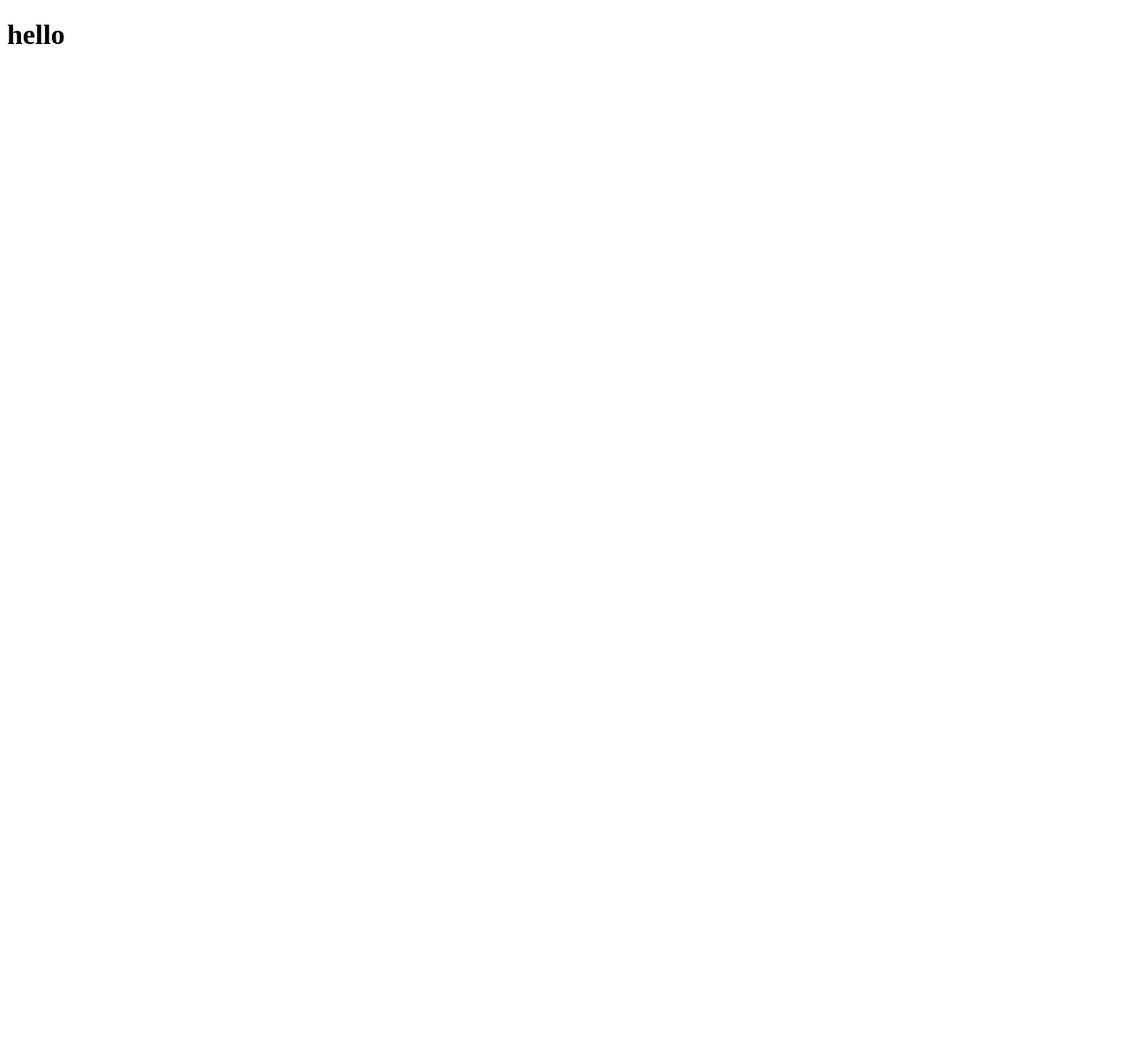
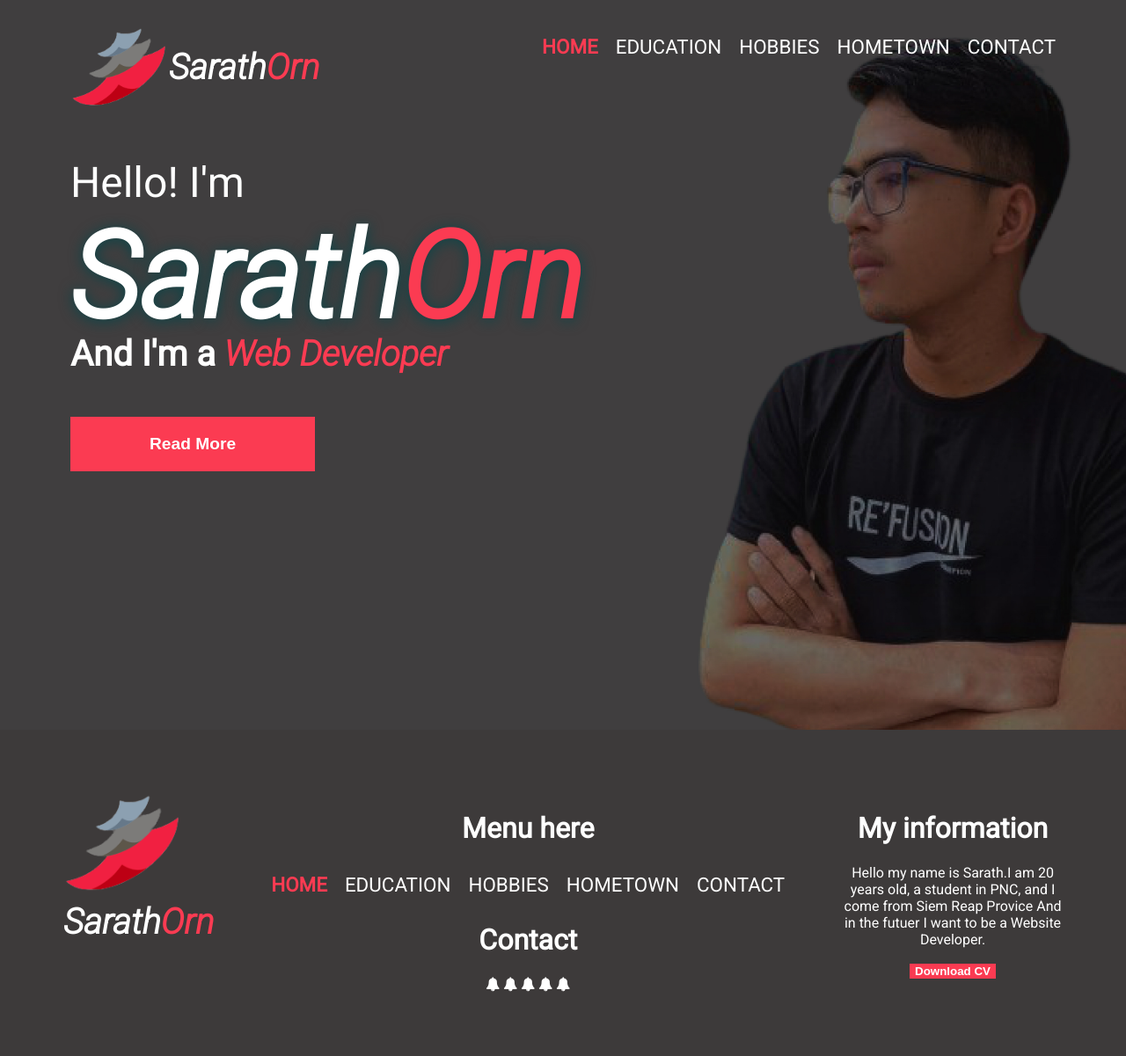
Before and after one commit to sarathorn11/Sarath-Cv, a plain HTML site: page index.html in a window 1280 px wide. Shown: the whole page at 88% size. Before the commit the page ends 800 px from the top, so only its background shows below. Drawn offline with Linux system fonts and the light colour scheme.

Commit message:
add footer and header

```diff
--- a/css/style.css
+++ b/css/style.css
@@ -1,4 +1,134 @@
+@import url('https://fonts.googleapis.com/css2?family=Roboto:ital,wght@0,400;1,300&display=swap');
 body{
     margin: 0;
     padding: 0;
+    color: white;
+    font-family: 'Roboto', sans-serif;
 }
+.header{
+    /* background:#403F3F; */
+    background-image:url(../images/banner.jpg);
+    background-size: cover;
+    background-position: center;
+    padding:30px 70px 0px 80px;
+    height: 100vh;
+}
+.header nav{
+    display: flex;
+    justify-content: space-between;
+}
+.header .logo{
+    display: flex;
+
+}
+.header .logo img{
+    width: 7rem;
+}
+.header a,footer a{
+    text-decoration: none;
+    color: white;
+
+}
+.header .logo i{
+    display: flex;
+    justify-content: center;
+    align-items: center;
+    font-size: 2.5rem;
+    font-weight: bold;
+}
+i span{
+    color: #FB3B52;
+}
+
+/* nav */
+.navbar{
+    display:flex;
+}
+.navbar li{
+    list-style: none;
+    margin: 10px;
+    font-size: 1.4rem;
+    text-transform: uppercase;
+}
+.navbar li:hover{
+    color:#FB3B52 ;
+}
+#focus{
+    color:#FB3B52;
+    font-weight: bold;
+}
+
+/* main-header */
+.main-header{
+    margin-top:5%;
+}
+.main-header .h3{
+    font-size: 3rem;
+    /* font-weight: bold; */
+
+}
+.main-header .h1{
+    font-size: 8.5rem;
+    font-weight: bold;
+    /* margin-top: -rem; */
+    text-shadow: 0rem 0.1rem 1rem rgb(8, 70, 73);
+}
+.main-header .h4{
+    font-size: 2.5rem;
+    font-weight: bold;
+    margin-top: -1rem;
+}
+.btn{
+    background: #FB3B52;
+    border: none;
+    color: white;
+    font-weight: bold;
+}
+.btn:hover{
+    background: rgb(102, 98, 98);
+}
+.main-header .btn-header{
+    margin-top: 3rem;
+    padding: 20px 90px;
+    font-size: 1.2rem;
+
+}
+
+
+
+
+
+
+
+
+
+
+
+
+
+
+
+/* footer */
+footer{
+    background: #3d3a3a;
+    display: flex;
+    padding: 4.5rem;;
+
+}
+.footer .logo{
+    width: 15%;
+    display: block;
+    font-size: 2.5rem;
+    font-weight: bold;
+}
+.footer .logo img{
+    width: 80%;
+}
+footer .menu{
+    text-align: center;
+    margin: auto;
+}
+.footer .infor{
+    text-align: center;
+    width: 22%;
+}
--- a/index.html
+++ b/index.html
@@ -5,8 +5,86 @@
     <meta http-equiv="X-UA-Compatible" content="IE=edge">
     <meta name="viewport" content="width=device-width, initial-scale=1.0">
     <title>Document</title>
+    <link rel="stylesheet" href="https://cdnjs.cloudflare.com/ajax/libs/font-awesome/4.7.0/css/font-awesome.min.css">
+    <link rel="stylesheet" href="css/style.css">
 </head>
 <body>
-    <h1>hello</h1>
+    <!-- header -->
+    <header class="header">
+        <nav>
+            <a href="#" class="logo">
+                <img src="images/img logo.png" alt="">
+                <i>Sarath <span>Orn</span></i>
+            </a>
+            <div class="navbar">
+                <li a href="#" id="focus">Home</a></li>
+                <li a href="#">Education</a></li>
+                <li a href="#">Hobbies</a></li>
+                <li a href="#">Hometown</a></li>
+                <li a href="#">Contact</a></li>
+            </div>
+
+        </nav>
+        <div class="main-header">
+            <div class="h3">
+                Hello! I'm
+
+            </div>
+
+            <div class="h1"><i>Sarath<span>Orn</span></i></div>
+            <div class="h4">
+                And I'm a <i><span>Web Developer</span></i>
+
+            </div>
+            <button class="btn btn-header">
+                Read More
+            </button>
+        </div>
+
+    </header>
+    <!-- body -->
+
+
+
+
+    <!-- footer -->
+    <footer class="footer">
+        <a href="#" class="logo">
+            <img src="images/img logo.png" alt="">
+            <div><i>Sarath<span>Orn</span></i></div>
+        </a>
+        <div class="menu">
+            <h1>Menu here</h1>
+            <nav class="navbar">
+                <li a href="#" id="focus">Home</a></li>
+                <li a href="#">Education</a></li>
+                <li a href="#">Hobbies</a></li>
+                <li a href="#">Hometown</a></li>
+                <li a href="#">Contact</a></li>
+            </nav>
+            <h1>Contact</h1>
+            <div class="icons">
+                <a class="fa fa-bell"></a>
+                <a class="fa fa-bell"></a>
+                <a class="fa fa-bell"></a>
+                <a class="fa fa-bell"></a>
+                <a class="fa fa-bell"></a>
+
+            </div>
+
+        </div>
+        <div class="infor">
+            <h1>My information</h1>
+            <p>
+                Hello my name is Sarath.I am 20 years old, a student in PNC, and I come from Siem Reap Provice
+                And in the futuer I want to be a Website Developer.
+            </p>
+            <button class="btn">
+                Download CV
+
+            </button>
+
+        </div>
+    </footer>
 </body>
 </html>
```
Also changed, not shown: pages/contact.html (renamed from pages/about.html, +1 -1 lines), pages/education.html (added, +12 -0 lines), pages/hobbies.html (added, +12 -0 lines), pages/hometown.html (added, +12 -0 lines), images/banner.jpg (added), images/img logo.png (added), images/user-banner.png (added).
